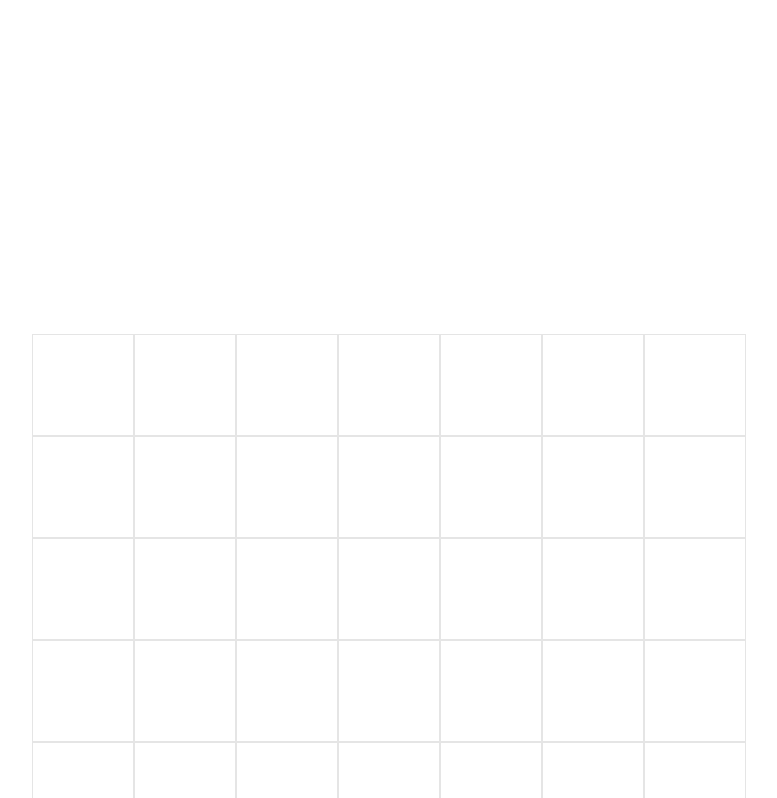
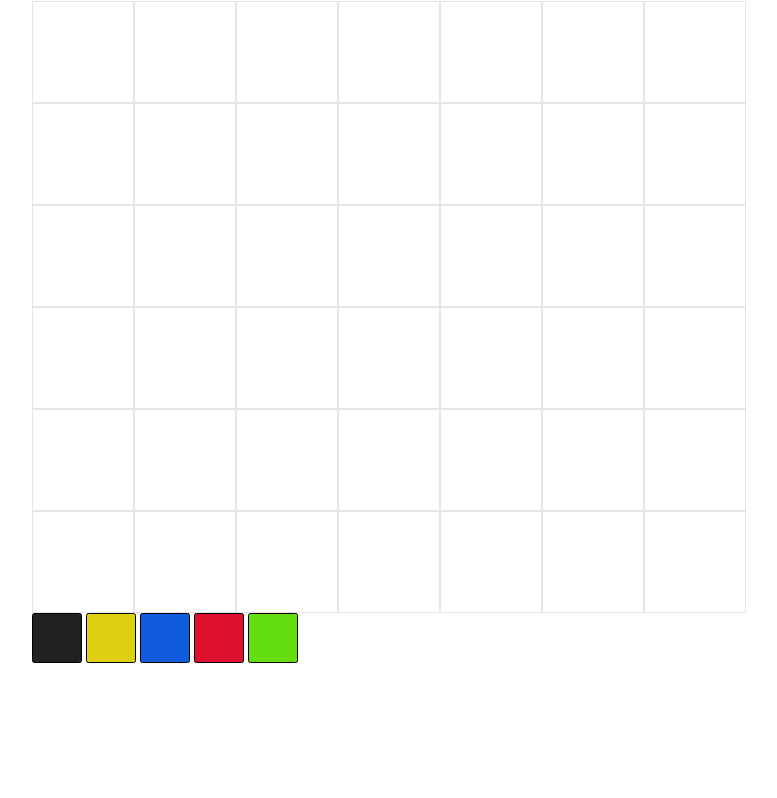
Before and after one commit to KasparasBal/Odin-Etch-A-Sketch, a plain HTML site: page index.html in a window 1280 px wide. Shown: the part 75-873 px from the top of the page, without its empty margins (208-985 px from the left). After the commit the page ends 800 px from the top, so only its background shows below. Drawn offline with Linux system fonts and the light colour scheme.

Commit message:
adjusted layout and fixed starting color

```diff
--- a/index.html
+++ b/index.html
@@ -14,6 +14,7 @@
     <link rel="stylesheet" href="./style.css" />
   </head>
   <body>
+    <section class="etch-a-sketch">
       <h1 class="h1_title">Etch-A-Sketch</h1>
       <div class="sketch-area"></div>
       <div class="color-pick-area">
@@ -23,5 +24,6 @@
         <button data-color="rgb(222, 16, 46)" class="btn btn-red"></button>
         <button data-color="rgb(101, 222, 16)" class="btn btn-green"></button>
       </div>
+    </section>
   </body>
 </html>
--- a/script.js
+++ b/script.js
@@ -2,7 +2,7 @@ const sketchArea = document.querySelector(".sketch-area");
 const buttonContainer = document.querySelector(".color-pick-area");
 
 let defaultColor = "#ffffff";
-let color = "rgb(222 208 16)";
+let color = "rgb(222, 208, 16)";
 
 const createSketchArea = (amountX, amountY) => {
   let totalAmount = Math.floor(amountX * amountY);
@@ -26,12 +26,8 @@ sketchArea.addEventListener("mouseover", (e) => {
       // Change color and reset opacity if color is different
       e.target.style.backgroundColor = color;
       e.target.style.opacity = 0.1;
-      console.log(`if  currentBGColor ${currentBgColor}`);
-      console.log(`if color ${color}`);
-      console.log(`if ${targetOpacity}`);
     } else if (targetOpacity < 1) {
       e.target.style.opacity = targetOpacity + 0.1;
-      console.log(`else if ${targetOpacity}`);
     }
   }
 });
```
Lines whose indentation alone changed are shown as unchanged.
